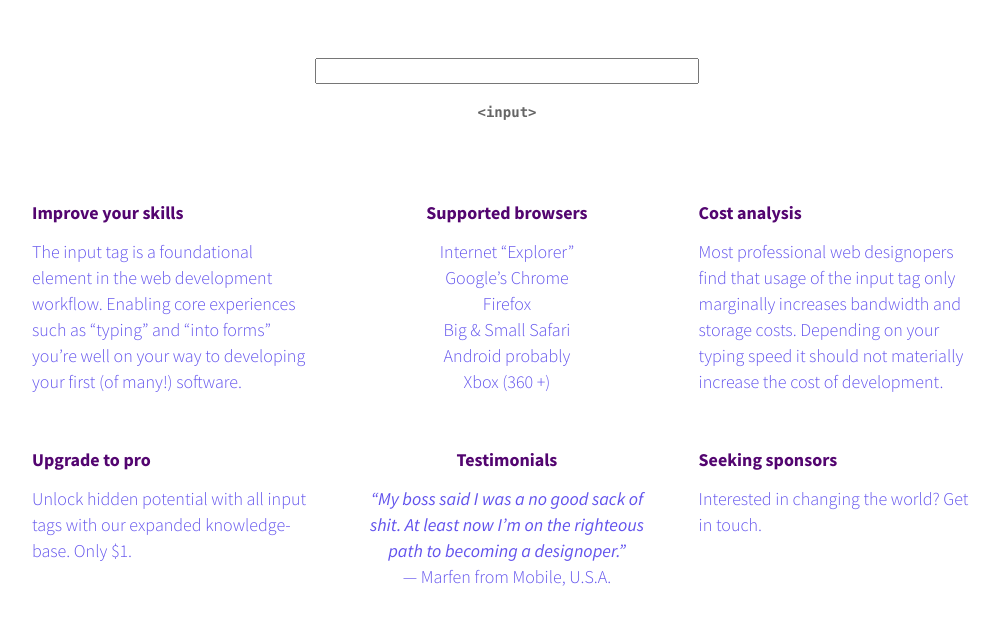
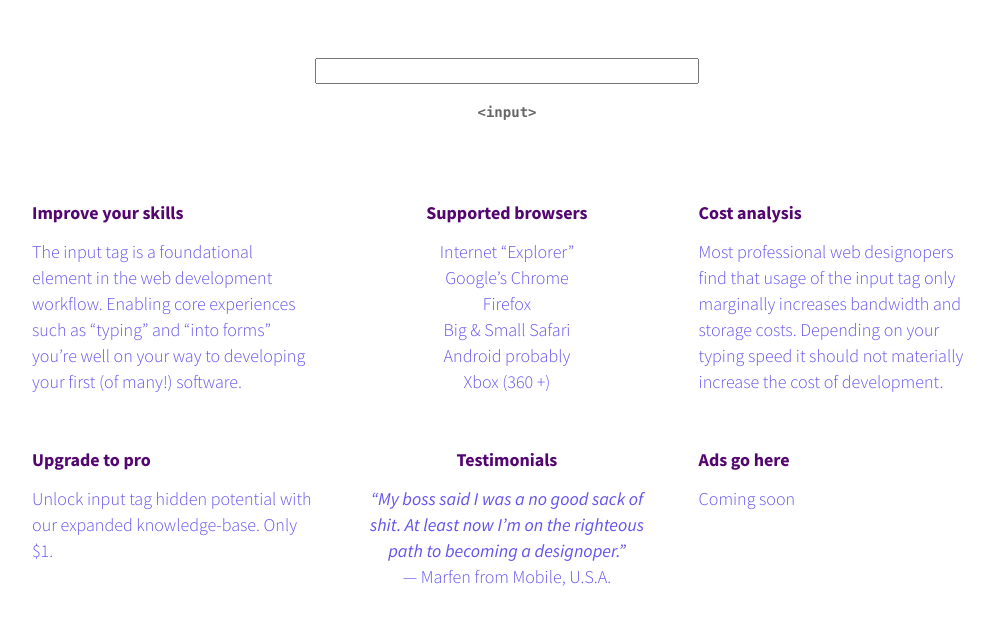
Before and after one commit to sftw/core, a website: page preview/index.html in a window 1280 px wide. Shown: the part 147-786 px from the top of the page, without its empty margins (133-1132 px from the left). Drawn offline with Linux system fonts and the light colour scheme.

Commit message:
Ad place

```diff
--- a/preview/index.html
+++ b/preview/index.html
@@ -68,7 +68,7 @@
       </section>
       <section>
         <h3>Upgrade to pro</h3>
-        <p>Unlock hidden potential with all input tags with our expanded knowledge-base. Only $1.</p>
+        <p>Unlock input tag hidden potential with our expanded knowledge-base. Only $1.</p>
         <div class="payme-pro">
           <form action="" method="POST">
             <script
@@ -93,8 +93,8 @@
         </ul>
       </section>
       <section>
-        <h3>Seeking sponsors</h3>
-        <p>Interested in changing the world? Get in touch.</p>
+        <h3>Ads go here</h3>
+        <p>Coming soon</p>
       </section>
     </div>
 
```
